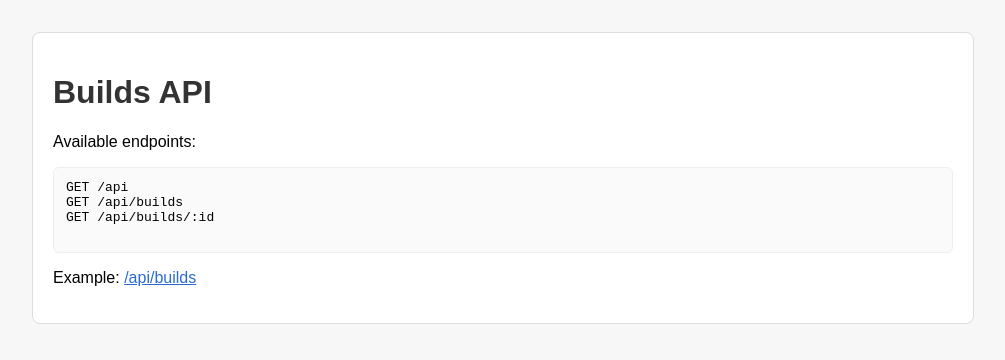
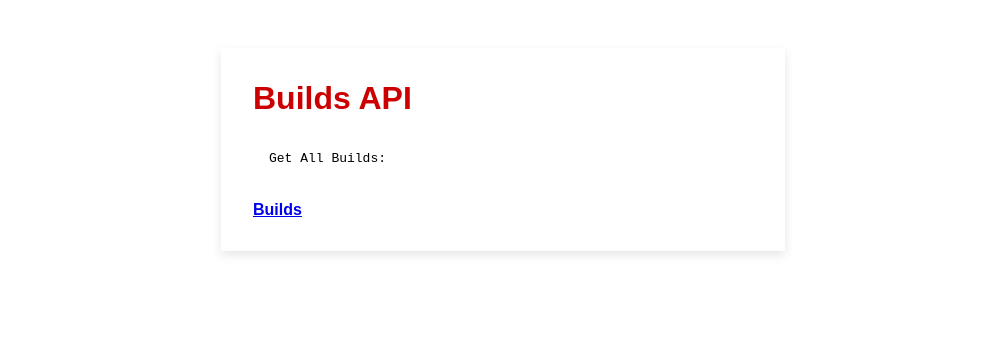
Before and after one commit to DylanLesesne24/csce242-react-server, a website: page public/index.html in a window 1280 px wide. Shown: the whole page, without its empty margins (137-1142 px from the left). Drawn offline with Linux system fonts and the light colour scheme.

Commit message:
css stuff

```diff
--- a/public/index.html
+++ b/public/index.html
@@ -1,26 +1,21 @@
-<!DOCTYPE html>
-<html>
+<!doctype html>
+<html lang="en">
   <head>
     <meta charset="utf-8" />
+    <meta name="viewport" content="width=device-width,initial-scale=1" />
     <title>Builds API</title>
-    <meta name="viewport" content="width=device-width,initial-scale=1" />
-    <style>
-      body{font-family:Arial,Helvetica,sans-serif;background:#f7f7f7;padding:24px}
-      .wrap{max-width:900px;margin:auto;background:white;padding:20px;border-radius:8px;border:1px solid #ddd}
-      h1{color:#333} a{color:#2a6bd6}
-      pre{background:#fafafa;padding:12px;border-radius:6px;border:1px solid #eee;overflow:auto}
-    </style>
+    <link rel="stylesheet" href="styles.css" />
   </head>
   <body>
-    <div class="wrap">
+    <div class="api-container">
       <h1>Builds API</h1>
-      <p>Available endpoints:</p>
-      <pre>
-GET /api
-GET /api/builds
-GET /api/builds/:id
-      </pre>
-      <p>Example: <a href="/api/builds">/api/builds</a></p>
+      <div class="endpoint-list">
+        Get All Builds:
+
+      </div>
+      <div class="example">
+     <a href="/api/builds" target="_blank"> Builds</a>
+      </div>
     </div>
   </body>
 </html>
--- /dev/null
+++ b/public/styles.css
@@ -0,0 +1,56 @@
+:root {
+  --bg: #ffffff;
+  --accent: #cc0000;
+  --text: #000000;
+  --muted: #444444;
+  --link: #0000ee;
+}
+
+body {
+  font-family: Arial, Helvetica, sans-serif;
+  background: var(--bg);
+  color: var(--text);
+  padding: 40px;
+}
+
+h1 {
+  color: var(--accent);
+  font-size: 2rem;
+  margin: 0 0 1rem 0;
+}
+
+h2 {
+  margin: 1.5rem 0 0.5rem 0;
+}
+
+p, li {
+  font-size: 1rem;
+}
+
+a {
+  color: var(--link);
+}
+
+.api-container {
+  background: #fff;
+  padding: 2rem;
+  max-width: 500px;
+  margin: auto;
+  text-align: left;
+  box-shadow: 0 4px 10px rgba(0,0,0,0.1);
+}
+
+.endpoint-list {
+  padding: 1rem;
+  font-family: monospace;
+  line-height: 1.5;
+}
+
+.example {
+  margin-top: 1rem;
+  font-size: 1rem;
+}
+
+.example a {
+  font-weight: bold;
+}
```
